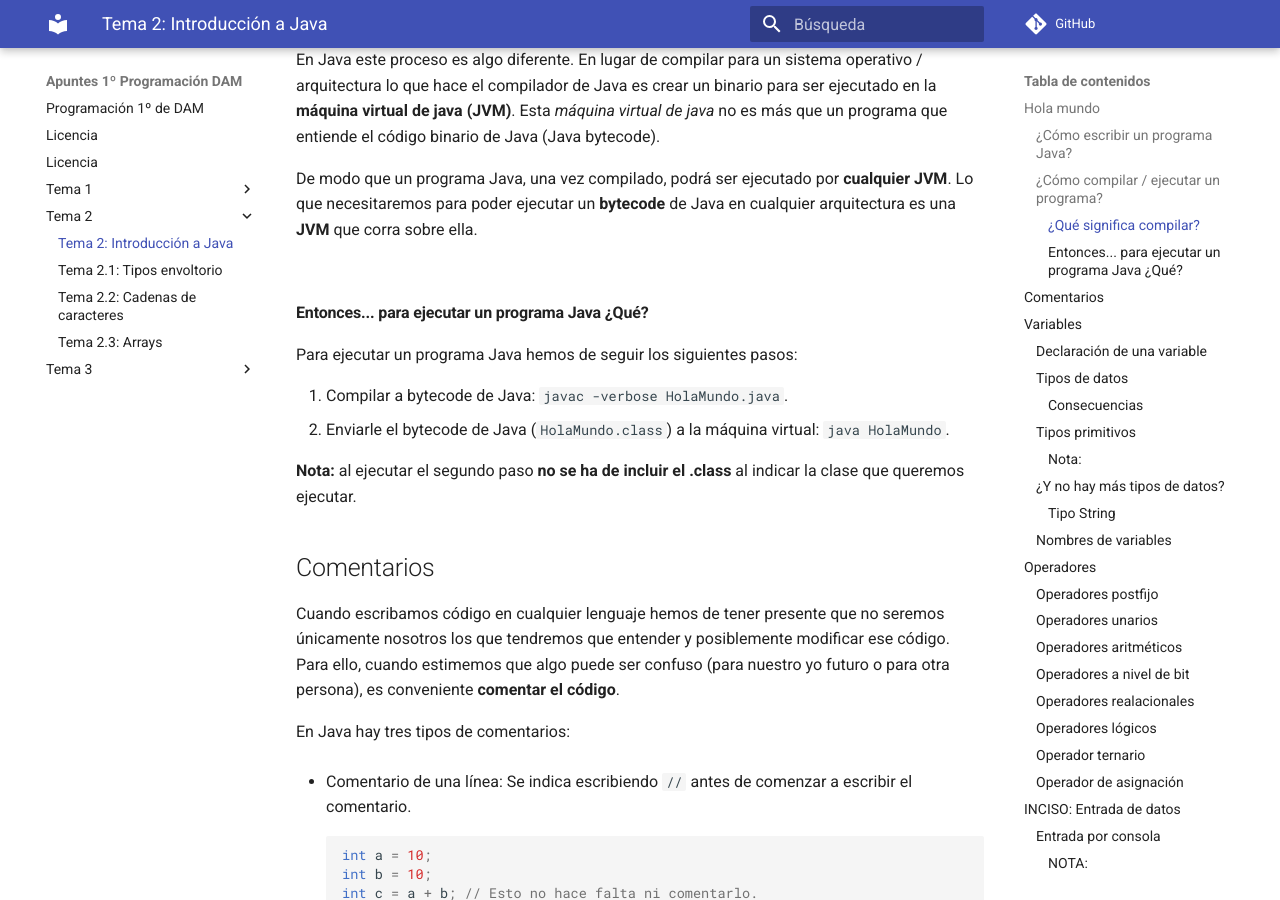
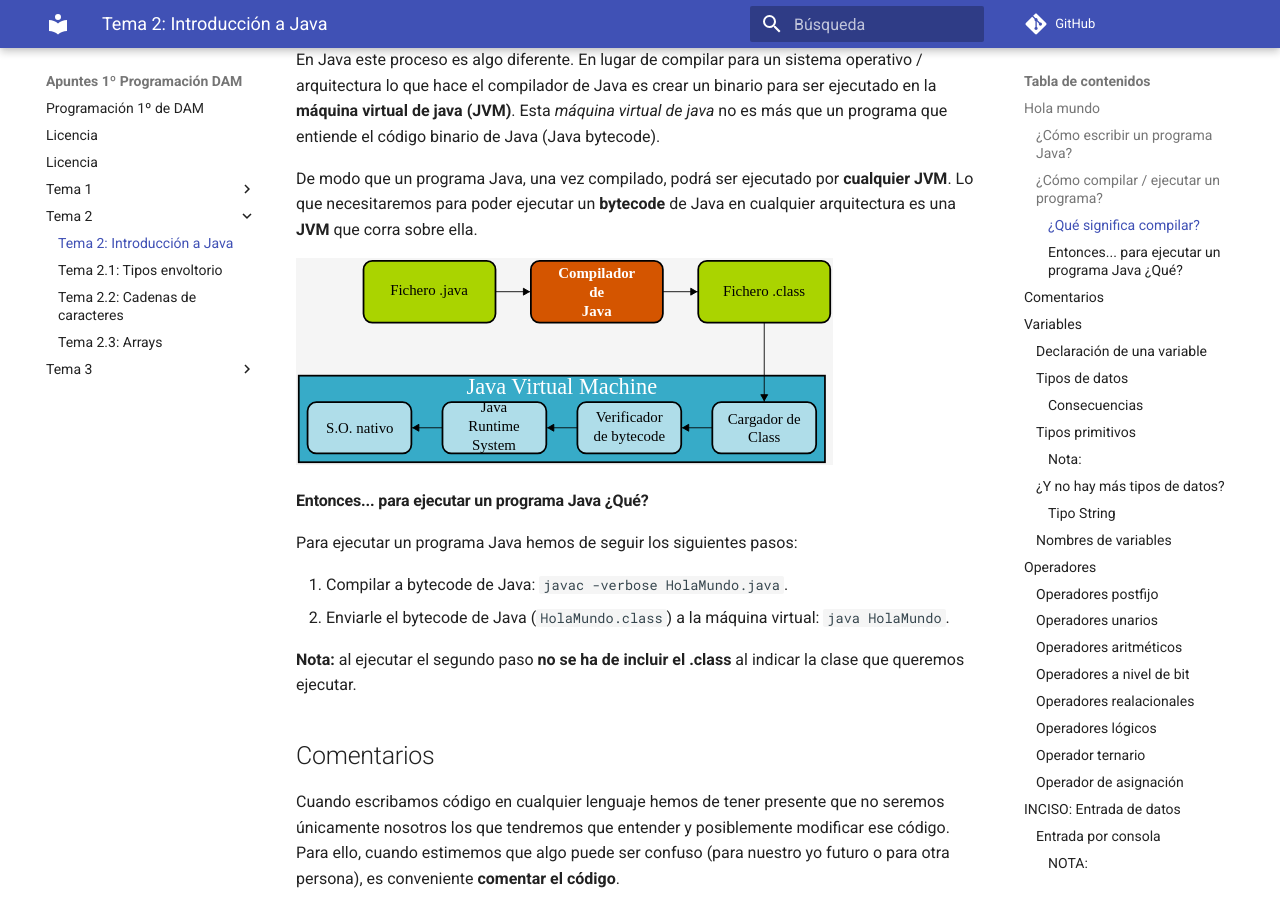
Before and after one commit to mmourazos/DAM_PR_Apuntes, an MkDocs documentation site: the page built from docs/Tema 2/T2.0 - Primeros_pasos_java.md, in a window 1280 px wide and 900 px high, scrolled down 929 px. Built offline with MkDocs 1.6.1 and Material for MkDocs 9.7.7, drawn with Linux system fonts in a browser that asks for light colours; comment, search, counter and statistics services are not loaded.

Commit message:
Intentado enalzar imágenes MD

```diff
--- a/docs/Tema 2/T2.0 - Primeros_pasos_java.md
+++ b/docs/Tema 2/T2.0 - Primeros_pasos_java.md
@@ -30,7 +30,7 @@ En Java este proceso es algo diferente. En lugar de compilar para un sistema ope
 
 De modo que un programa Java, una vez compilado, podrá ser ejecutado por **cualquier JVM**. Lo que necesitaremos para poder ejecutar un **bytecode** de Java en cualquier arquitectura es una **JVM** que corra sobre ella.
 
-![](.\Imagenes\Compilar_Java.svg)
+![](./Imagenes/Compilar_Java.svg)
 
 #### Entonces... para ejecutar un programa Java ¿Qué?
 
```
